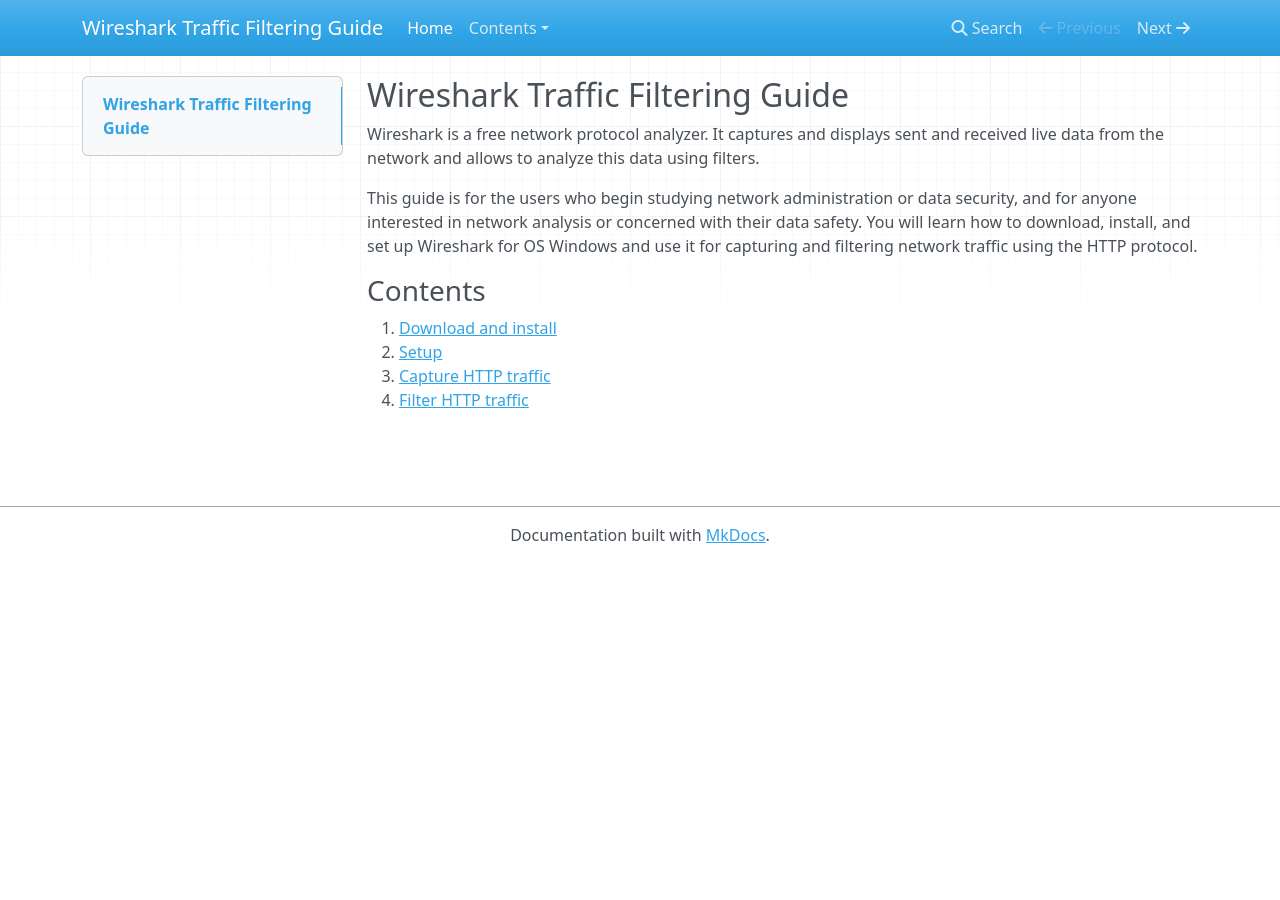
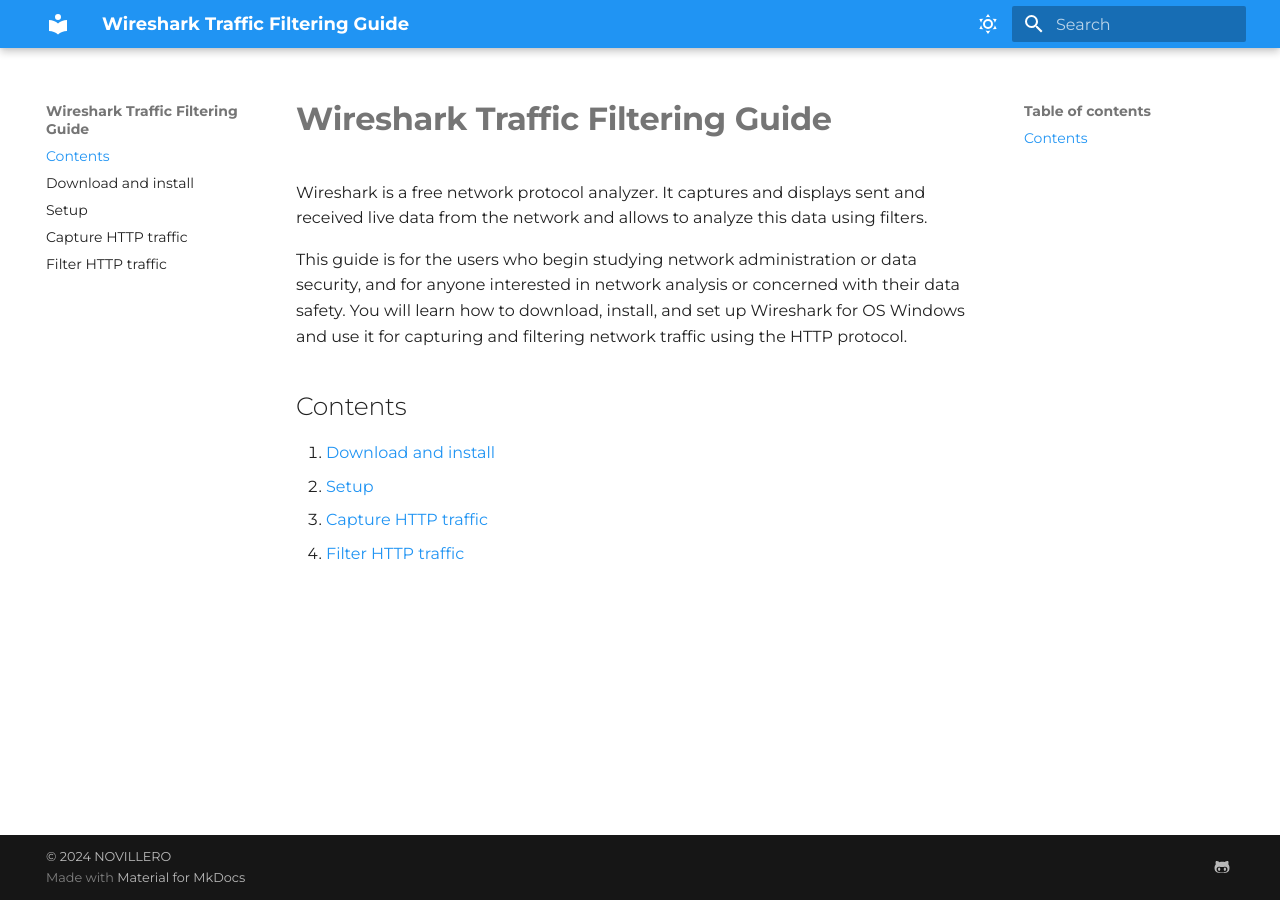
Before and after one commit to AnnaAshen/Wireshark-traffic-filtering-guide, an MkDocs documentation site: the page built from docs/index.md, in a window 1280 px wide. Built offline with MkDocs 1.6.1 and Material for MkDocs 9.7.7, drawn with Linux system fonts in a browser that asks for light colours; nearby versions of some CDN libraries; some web fonts are replaced.

Commit message:
mkdocs configured

```diff
--- a/docs/index.md
+++ b/docs/index.md
@@ -1,11 +1,11 @@
-## **Wireshark Traffic Filtering Guide**
+# **Wireshark Traffic Filtering Guide**
 
 Wireshark is a free network protocol analyzer. It captures and displays sent and received live data from the network and allows to analyze this data using filters.
 
 This guide is for the users who begin studying network administration or data security, and for anyone interested in network analysis or concerned with their data safety. You will learn how to download, install, and set up Wireshark for OS Windows and use it for capturing and filtering network traffic using the HTTP protocol.
 
 
-### Contents
+## Contents
 
 1. [Download and install](/Contents/1._Download_and_install)
 2. [Setup](/Contents/2._Setup)
--- a/mkdocs.yml
+++ b/mkdocs.yml
@@ -1 +1,70 @@
 site_name: Wireshark Traffic Filtering Guide
+site_description: User guide on capturing and filtering traffic with Wireshark. Documentation in English for my portfolio.
+
+theme:
+  name: material
+  logo:
+  font:
+    text: Montserrat
+    code: Montserrat Mono
+  features:
+    #- navigation.sections
+    - navigation.path
+    - navigation.indexes
+    #- navigation.tabs
+    #- navigation.tabs.sticky
+    #- Navigation sections
+    #- navigation.expand
+    #- toc.integrate
+    - navigation.instant
+    - navigation.top
+    - search.suggest
+    - search.highlight
+    - content.code.copy
+
+  language: en
+  palette:
+    - scheme: default
+      toggle:
+        icon: material/weather-sunny
+        name: Turn on dark theme
+      primary: blue
+      accent: deep blue
+
+    - scheme: slate
+      toggle:
+        icon: material/weather-night
+        name: Turn on light theme
+      primary: deep purple
+      accent: purple
+
+nav:
+    - Contents: index.md
+    - Download and install: Contents/1._Download_and_install.md
+    - Setup: Contents/2._Setup.md
+    - Capture HTTP traffic: Contents/3._Capture_HTTP_traffic.md
+    - Filter HTTP traffic: Contents/4._Filter_HTTP_traffic.md
+
+extra:
+  social:
+    - icon: fontawesome/brands/github-alt
+      link: https://github.com/AnnaAshen
+
+markdown_extensions:
+  - admonition
+  - footnotes
+  - attr_list
+  - md_in_html
+  - def_list
+  - pymdownx.tabbed
+  - pymdownx.details
+  - pymdownx.highlight:
+      anchor_linenums: true
+  - pymdownx.superfences
+  - pymdownx.snippets
+  - pymdownx.emoji:
+      emoji_index: !!python/name:material.extensions.emoji.twemoji
+      emoji_generator: !!python/name:material.extensions.emoji.to_svg
+
+copyright: |
+  &copy; 2024 NOVILLERO
```
Also changed, not shown: docs/Contents/1._Download_and_install.md (+1 -1 lines), docs/Contents/2._Setup.md (+1 -1 lines), docs/Contents/3._Capture_HTTP_traffic.md (+1 -1 lines), docs/Contents/4._Filter_HTTP_traffic.md (+1 -1 lines).
